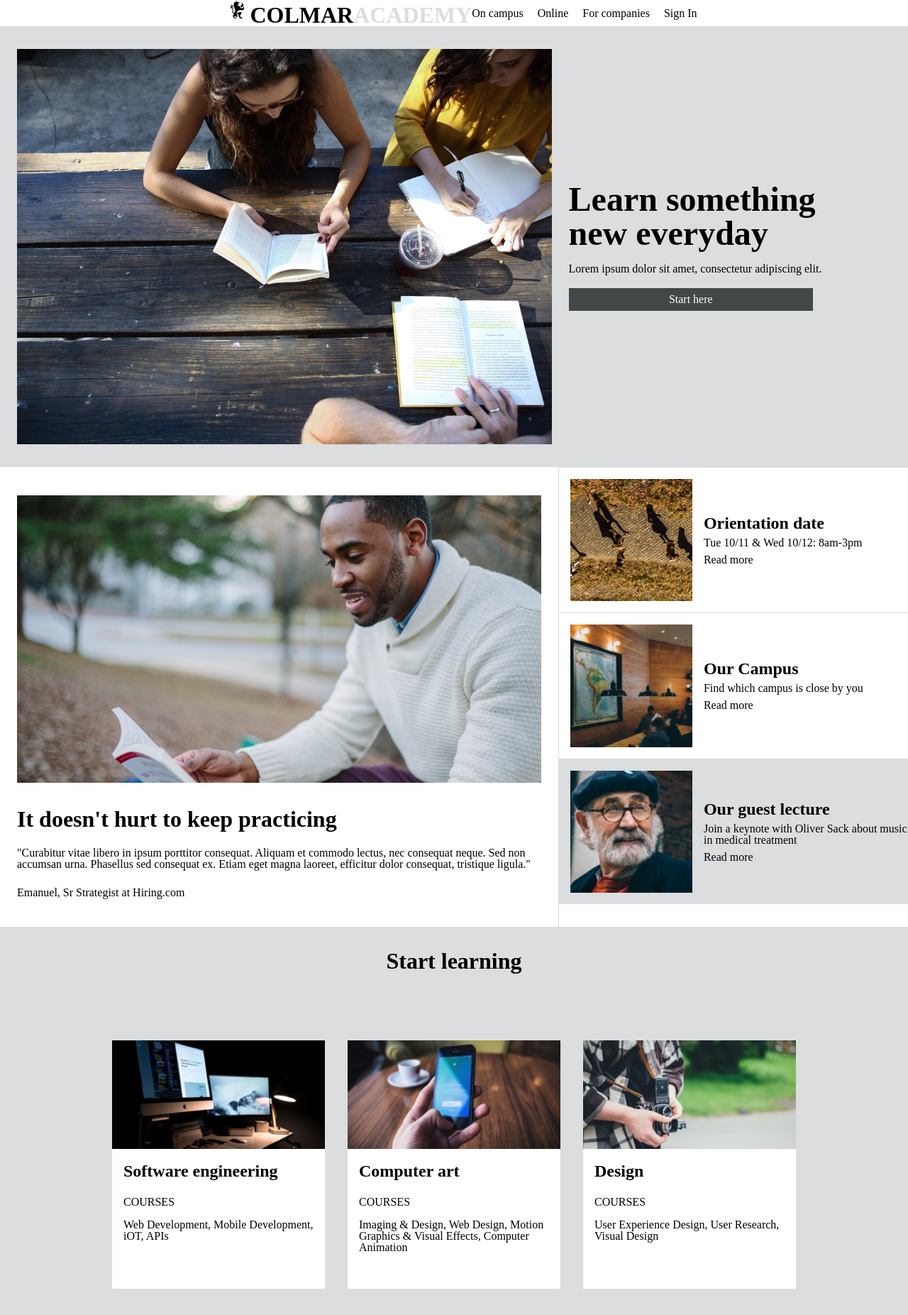
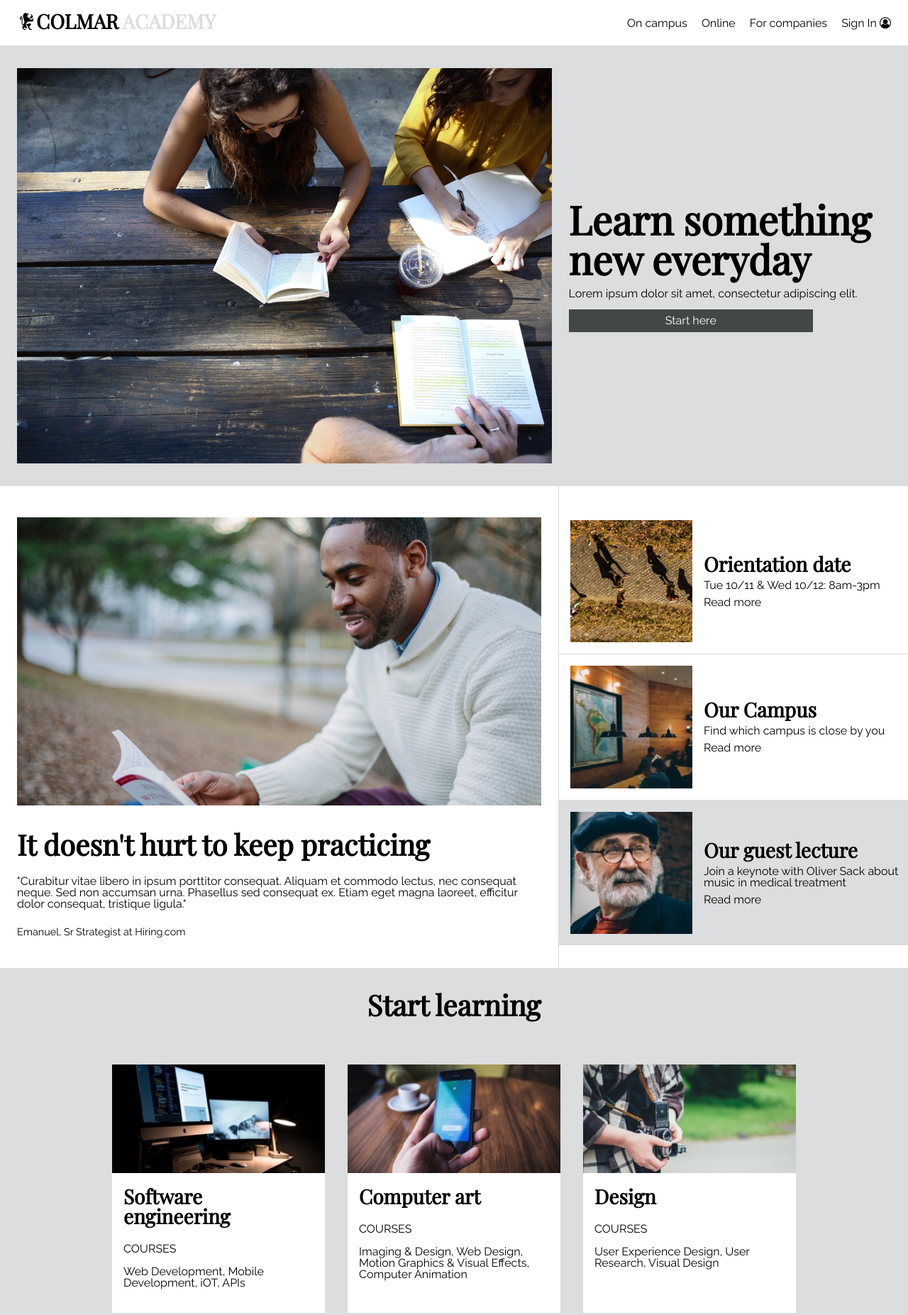
Before and after one commit to rwmarcoux/Colmar, a plain HTML site: page index.html in a window 1280 px wide. Shown: the top 1853 px of the page at 71% size. Drawn offline with nearby package versions, Linux system fonts and the light colour scheme.

Commit message:
Desktop 100%

```diff
--- a/index.html
+++ b/index.html
@@ -2,26 +2,28 @@
 <html>
     <head>
         <title>Colmar Academy</title>
+        <link href="https://fonts.googleapis.com/css?family=Playfair+Display|Raleway" rel="stylesheet">
+        <link rel="stylesheet" type="text/css" href="https://maxcdn.bootstrapcdn.com/font-awesome/4.7.0/css/font-awesome.css">
         <link rel="stylesheet" href="/resources/css/reset.css" type="text/css">
         <link rel="stylesheet" href="/resources/css/style.css" type="text/css">
     </head>
     <body>
 
     <!-- Header/Nav -->
-        <div class="header">
+        <header>
             <div class="container">
                 <div class="logo">
                     <img src="./resources/img/ic-logo.svg" alt="Colmar Academy Logo">
-                    <h1>Colmar<span id="grey">Academy</span></h1>
+                    <h1>Colmar <span id="highlight">Academy</span></h1>
                 </div>
                 <div class="nav">
                     <span><a href="">On campus</a></span>
                     <span><a href="">Online</a></span>
                     <span><a href="">For companies</a></span>
-                    <span><a href="">Sign In</a></span>
+                    <span><a href="">Sign In <i class="fa fa-user-circle-o" aria-hidden="true"></i></a></span>
                 </div>
             </div>
-        </div>
+        </header>
 
 
     <!-- Jumbotron -->
@@ -49,7 +51,7 @@
                </div>
 
                <div class="side">
-                   <div class="story" id="first">
+                   <div class="story first">
                        <img src="./resources/img/information-orientation.jpg" alt="">
                        <div class="text">
                            <h3>Orientation date</h3>
@@ -151,13 +153,13 @@
                     <video src="./resources/video/thesis.mp4"></video>
                     <div class="text">
                         <h3>Reimagine urban</h3>
-                        <p>"Curabitur vitae libero in ipsum porttitor consequat. Aliquam et commodo lectus, nec consequat neque. Sed non accumsan urna. Phasellus sed consequat ex. Etiam eget magna laoreet, efficitur dolor consequat, tristique ligula.</p>
+                        <p>"Curabitur vitae libero in ipsum porttitor consequat. Aliquam et commodo lectus, nec consequat neque. Sed non accumsan urna. Phasellus sed consequat ex. Etiam eget magna laoreet, efficitur dolor consequat, tristique ligula."</p>
                     </div>
                 </div>
 
                 <div class="side">
 
-                    <div class="story first">
+                    <div class="story">
                         <img src="./resources/img/thesis-fisma.jpg" alt="">
                         <div class="text">
                             <h3>Fisma: Design and Protype</h3>
@@ -183,8 +185,11 @@
             <div class="container">
                 <p>&copy; 2016 Colmar Acdemy. All rights reserved</p>
                 <nav>
-                    <span><a href="">Terms</a></span>
-                    <span><a href="">Privacy</a></span>
+                    <i class="fa fa-facebook fa-lg"><a href="#"></a></i>
+                    <i class="fa fa-twitter fa-lg"><a href="#"></a></i>
+                    <i class="fa fa-google-plus fa-lg"><a href="#"></a></i>
+                    <span><a href="#">Terms</a></span>
+                    <span><a href="#">Privacy</a></span>
                 </nav>
             </div>
         </footer>
--- a/resources/css/style.css
+++ b/resources/css/style.css
@@ -4,6 +4,7 @@
 
 body {
     font-size: 16px;
+    font-family: 'Raleway', sans-serif;
 }
 
 .container{
@@ -22,18 +23,23 @@ h1,
 h2,
 h3 {
     font-weight: bold;
+    font-family: 'Playfair Display', serif;
 }
 
 h1{
-    font-size: 3rem;
+    font-size: 3.5rem;
 }
 
 h2{
-    font-size: 2rem;
+    font-size: 2.5rem;
 }
 
 h3{
-    font-size: 1.5rem;
+    font-size: 1.75rem;
+}
+
+h5{
+    font-size: .9rem;
 }
 
 /* Borders */
@@ -53,13 +59,27 @@ footer {
 /*********************/
 
 header{
+    display: flex;
     height: 64px;
     width: 100%;
 }
 
-header .container {
+header .container{
+    width: 100%;
+}
+
+header .container,
+footer .container{
+    justify-content: space-between;
+    align-items: center;
     margin: 0 24px;
-    justify-content: space-between;
+    padding: 0;
+}
+
+.logo{
+    display: inline-flex;
+    justify-content: center;
+    align-content: center;
 }
 
 .logo img,
@@ -68,11 +88,15 @@ header .container {
 }
 
 .logo h1 {
-    font-size: 32px;
+    font-size: 1.75rem;
     text-transform: uppercase;
 }
 
-#grey{
+.logo img{
+    margin: 0 auto;
+}
+
+#highlight{
     color: #dbddde;
 }
 
@@ -156,13 +180,13 @@ header .container {
 
 .side {
     width: 40%;
-    float: right;
     border-left: 1px solid #dbddde;
     margin-left: 24px;
 }
 
-.first img{
+.first {
     margin-top: 32px;
+    border: 0px;
 }
 
 .story img{
@@ -191,8 +215,11 @@ header .container {
 
 .learning h2,
 .thesis h2{
-    padding: 32px 0;
     text-align: center;
+}
+
+.learning h2{
+     padding-top: 32px;
 }
 
 .learning .container{
@@ -231,6 +258,10 @@ header .container {
 /* Thesis */
 /******************************/
 
+.thesis h2{
+     padding: 32px 0;
+}
+
 .thesis .side,
 .thesis .story{
     border: none;
@@ -254,10 +285,9 @@ footer{
 
 footer .container{
     padding: 16px 0 32px;
-    justify-content: space-between;
-    margin: 0 24px;
 }
 
-footer span{
+footer span,
+footer i{
     padding: 0 8px;
 }
```
Also changed, not shown: 1 other file.
